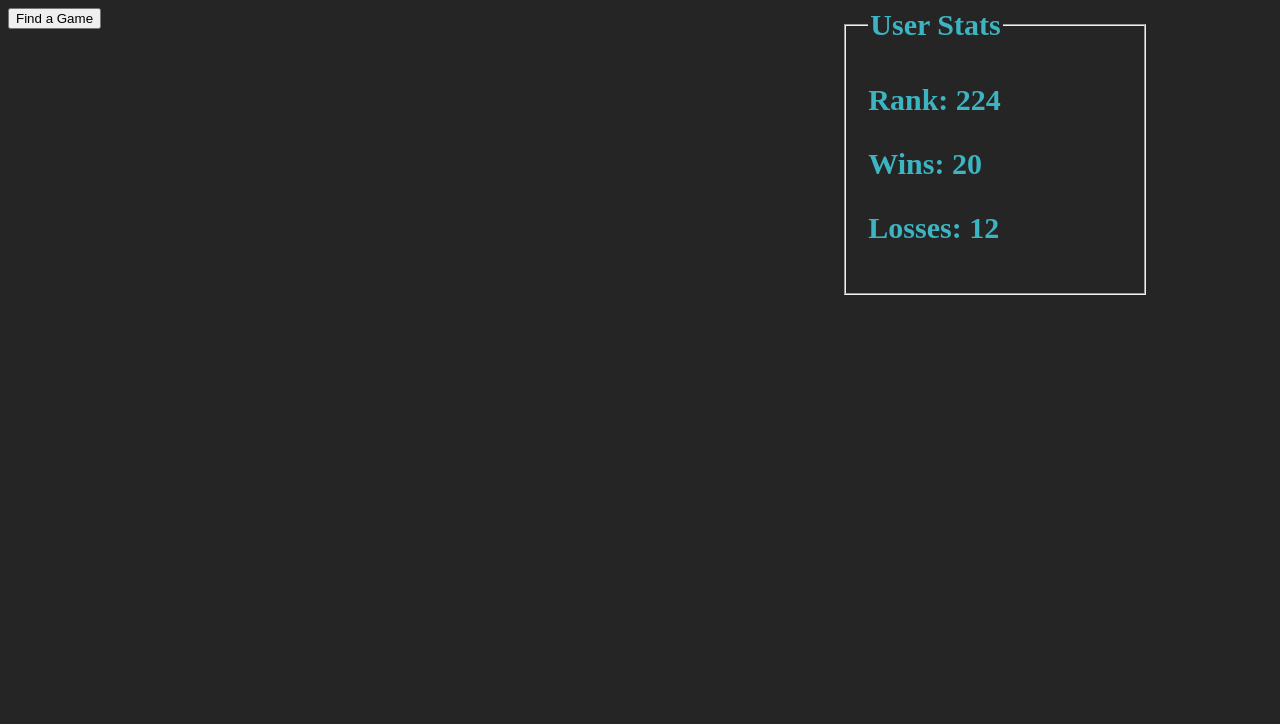
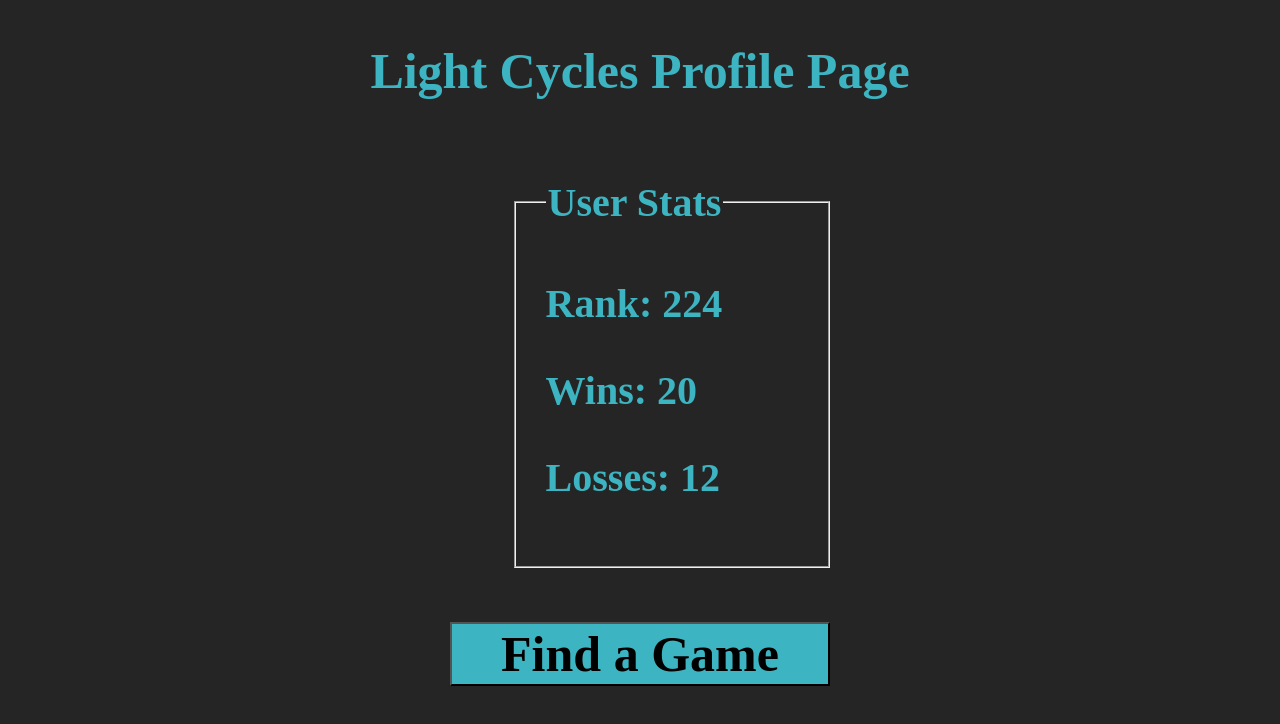
Before and after one commit to NathanCAllen/light-cycles, a website: page public/waiting.html in a window 1280 px wide. Drawn offline with nearby package versions, Linux system fonts and the light colour scheme; no server answers.

Commit message:
format waiting.html

```diff
--- a/public/mobileStyle.css
+++ b/public/mobileStyle.css
@@ -1,5 +1,5 @@
 body {
-	background-color: rgb(37,37,37);
+	background-color: rgb(137,37,37);
 }
 
 h1 {
--- a/public/wait-style.css
+++ b/public/wait-style.css
@@ -14,7 +14,7 @@ h2 {
 	font-family: 'Orbitron';
 	color: rgb(61,180,193);
 	font-weight: bold;
-	font-size: 20px;
+	font-size: 50px;
 	text-align: center;
 }
 
@@ -28,14 +28,16 @@ fieldset.stats {
 	display: inline;
 }
 
-#leaderBoard {
-	width: 20%;
+#start {
+	width: 30%;
 	font-family: 'Orbitron';
-	color: rgb(61,180,193);
+	background-color: rgb(61,180,193);
+	color:(0,0,0);
 	font-weight: bold;
-	font-size: 30px;
-	text-align: left;
-	margin-left: 10%;
+	font-size: 50px;
+	text-align: center;
+	margin-left: 35%;
+	margin-top: 3%;
 }
 
 #userStats {
@@ -43,29 +45,9 @@ fieldset.stats {
 	font-family: 'Orbitron';
 	color: rgb(61,180,193);
 	font-weight: bold;
-	font-size: 30px;
+	font-size: 40px;
 	text-align: left;
-	float: right;
-	margin-right: 10%;
+	margin-left: 40%;
+	margin-top: 3%;
+
 }
-
-#login {
-	font-family: 'Orbitron';
-	color: rgb(61,180,193);
-	font-weight: bold;
-	font-size: 30px;
-	text-align: center;
-	margin-left: 40%;
-	margin-right: 40%;
-}
-
-#register {
-	font-family: 'Orbitron';
-	color: rgb(61,180,193);
-	font-weight: bold;
-	font-size: 30px;
-	text-align: center;
-	margin-left: 40%;
-	margin-right: 40%;
-	margin-top: 10px;
-}
--- a/public/waiting.html
+++ b/public/waiting.html
@@ -28,7 +28,8 @@
 	</script>
 
 	<body>
-		<form action="/matchmake" method="post">
+		<h2> Light Cycles Profile Page </h2>
+    <form action="/matchmake" method="post">
 
 			<fieldset class="stats" id="userStats">
         		<legend>User Stats</legend>
@@ -36,8 +37,9 @@
         		<p>Wins: 20</p>
         		<p>Losses: 12</p>
       		</fieldset>
-
-			<input type="submit" value="Find a Game" />
+      <p>
+			<input id="start" type="submit" value="Find a Game" />
+      </p>
 
 		</form>
 	</body>
```
